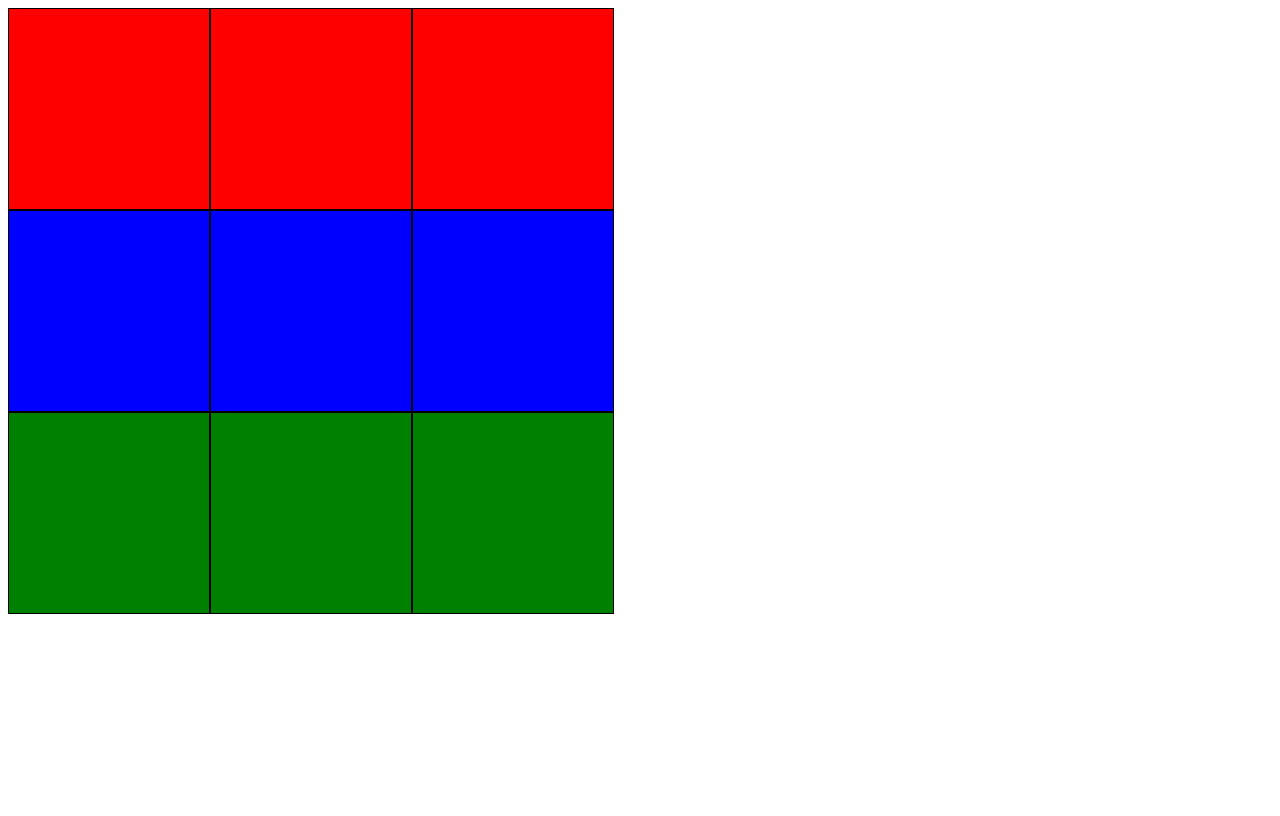
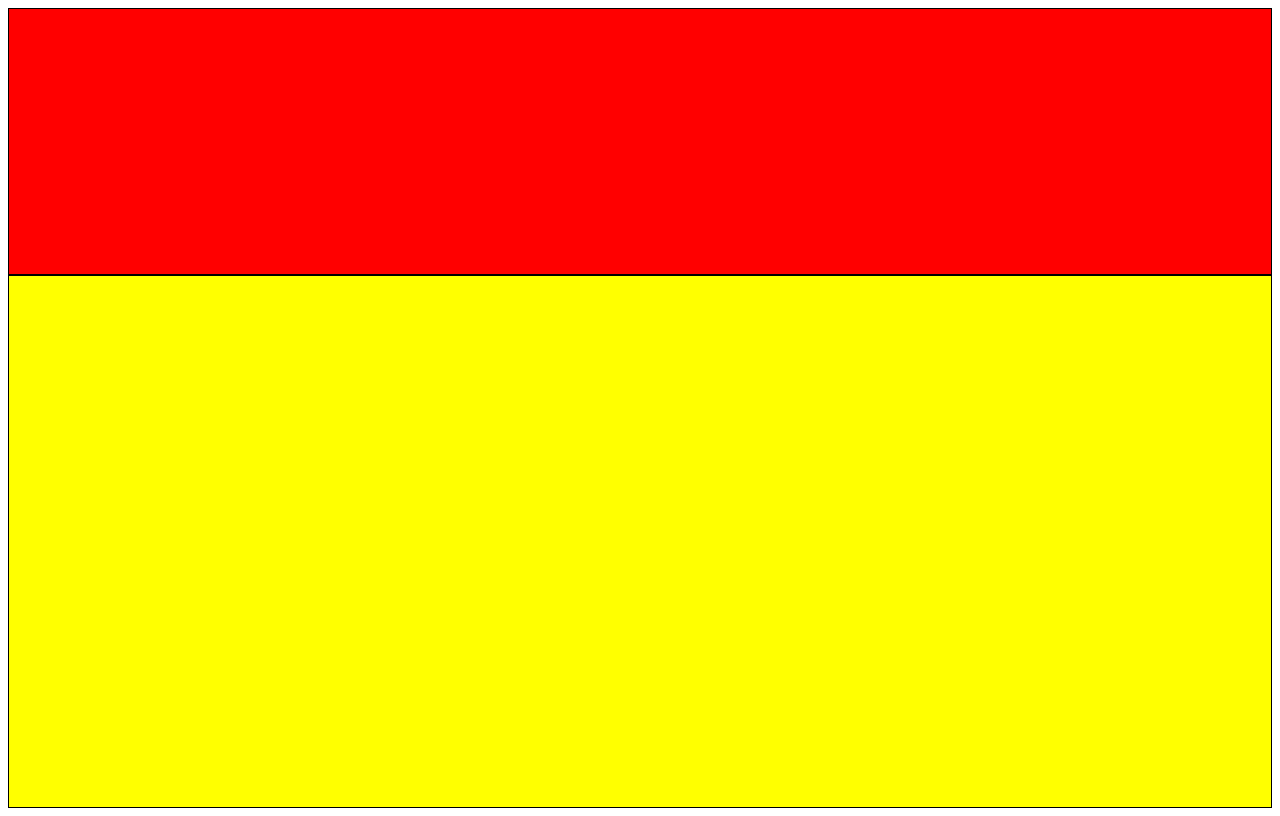
Before and after one commit to Insidium/CSS-Grid-Practice, a plain HTML site: page index.html in a window 1280 px wide. Drawn offline with Linux system fonts and the light colour scheme.

Commit message:
Playing with web page formatting with grid

```diff
--- a/index.html
+++ b/index.html
@@ -8,41 +8,46 @@
     <style>
         .container {
             display: grid;
-            width: 600px;
-            height: 600px;
+            width: 100%;
+            height: 100vh;
             grid-template-columns: repeat(3,1fr)
         }
 
         .item {
-            width: 200px;
-            height: 200px;
             border: 1px solid black;
         }
 
         .red {
             background-color: red;
+            grid-row: 1/2;
+            grid-column: 1/4;
         }
 
         .blue {
             background-color: blue;
+            grid-row: 2/4;
+            grid-column: 1/4;
         }
 
         .green {
            background-color: green;
+           grid-row: 2/4;
+            grid-column: 1/4;
+        }
+
+        .yellow {
+           background-color: yellow;
+           grid-row: 2/4;
+            grid-column: 1/4;
         }
     </style>
 </head>
 <body>
     <div class="container">
         <div class="item red"></div>
-        <div class="item red"></div>
-        <div class="item red"></div>
-        <div class="item blue"></div>
-        <div class="item blue"></div>
         <div class="item blue"></div>
         <div class="item green"></div>
-        <div class="item green"></div>
-        <div class="item green"></div>
+        <div class="item yellow"></div>
     </div>
 </body>
 </html>
```
